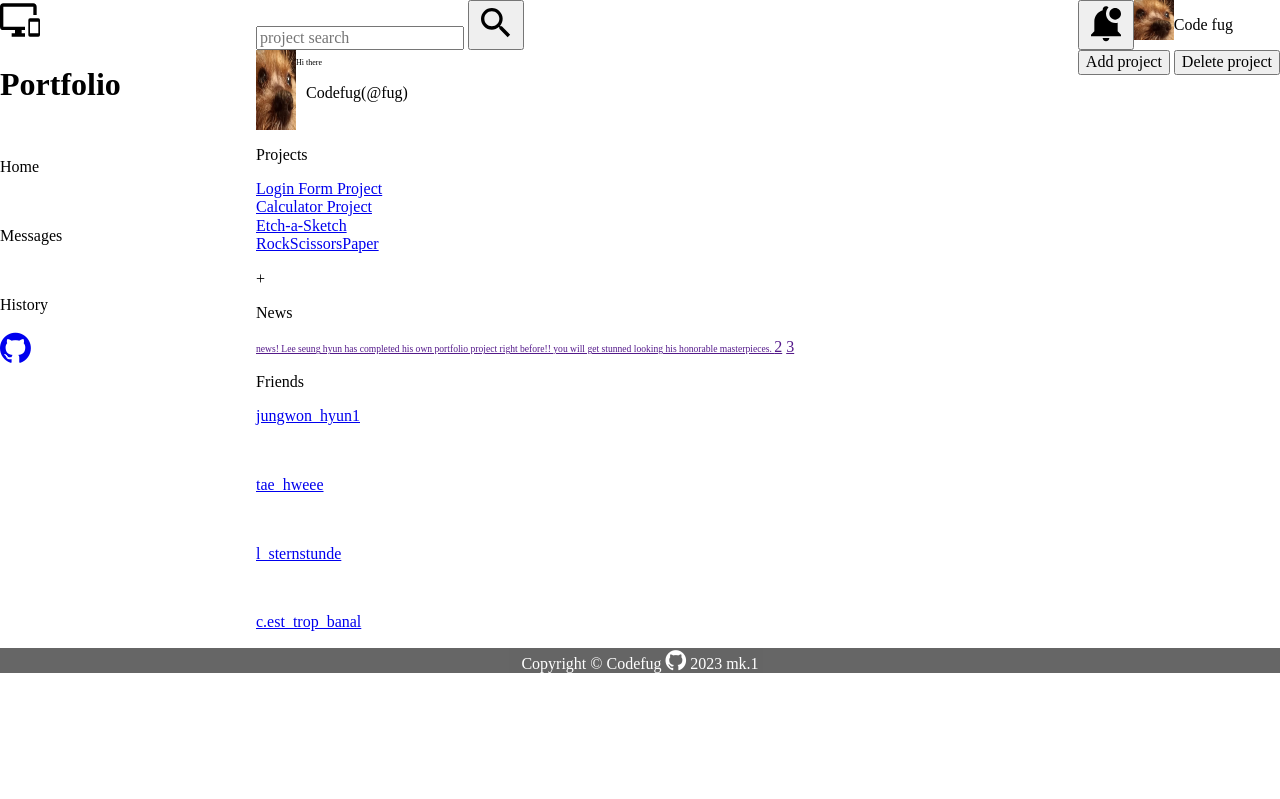
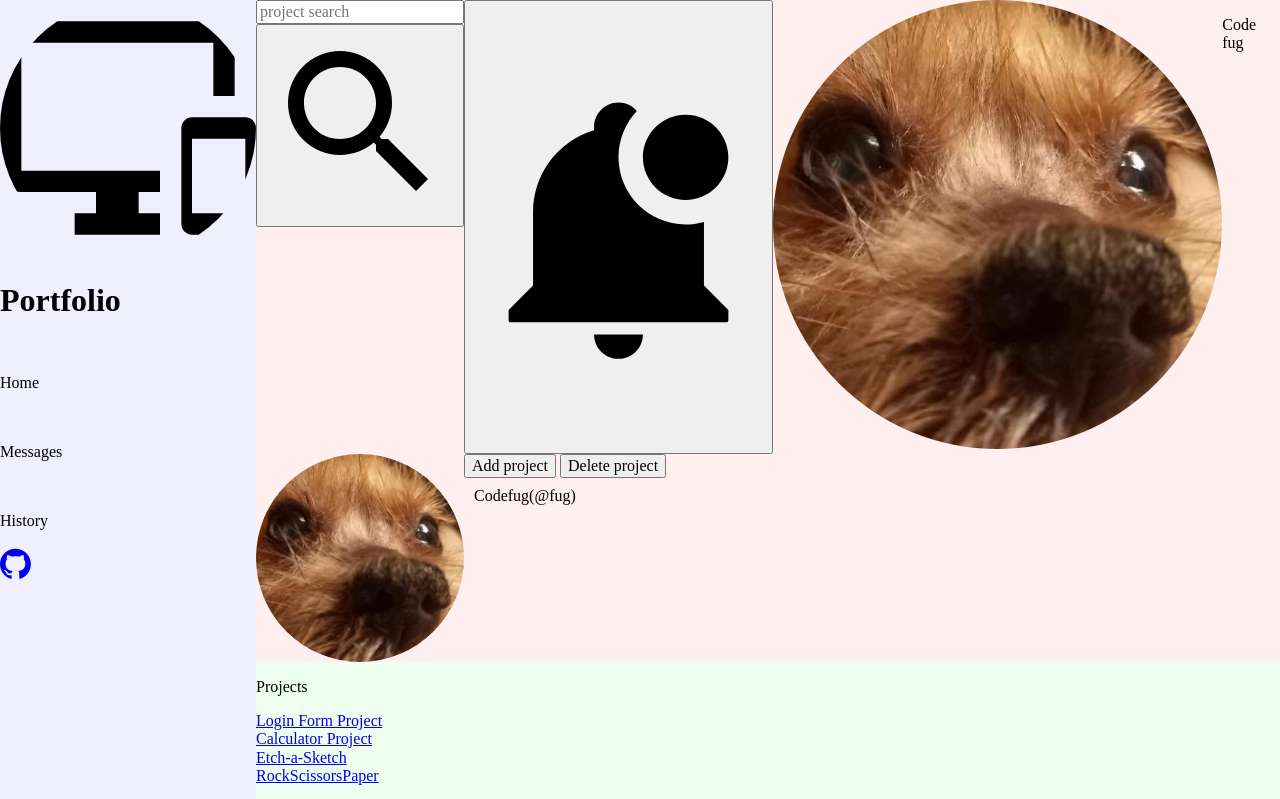
Before and after one commit to codefug/CodefugPortfolio, a plain HTML site: page index.html in a window 1280 px wide. Shown: the top 799 px of the page. Drawn offline with Linux system fonts and the light colour scheme.

Commit message:
add layout of the project

```diff
--- a/style.css
+++ b/style.css
@@ -4,10 +4,18 @@
     src: url(font/SpectralSC-Bold.ttf);
     font-weight: bold;
 }
+/* 전체 설정 */
+html{
+    height:100vh;
+}
+body{
+    height:100%;
+}
 
 /* img 설정 */
 img{
-    width: 40px;
+    border-radius: 100%;
+    width:100%;
 }
 .Loginform {
     background-image: url(LoginForm.png);
@@ -42,6 +50,7 @@ header{
     grid-template: auto 1fr/ 3fr auto;
     grid-column: 2/3;
     grid-row:1/2;
+    background-color: #ff000010;
 }
 form{
 
@@ -58,9 +67,12 @@ form{
 /* sidebar */
 sidebar{
     grid-row:1/-1;
+    background-color: #0000ff10;
 }
 /* #main */
-
+#main{
+    background-color: #00ff0010;
+}
 /* footer */
 footer{
     background-color: black;
```
